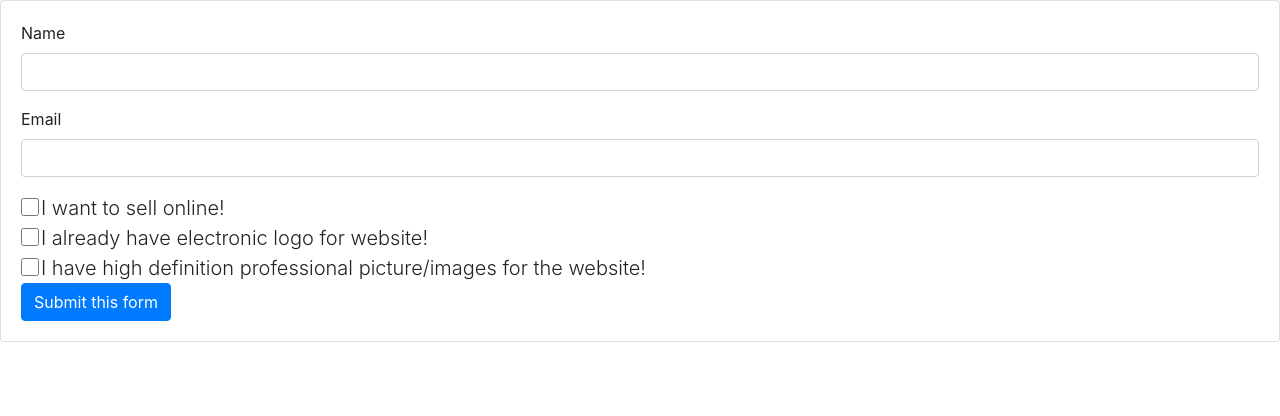
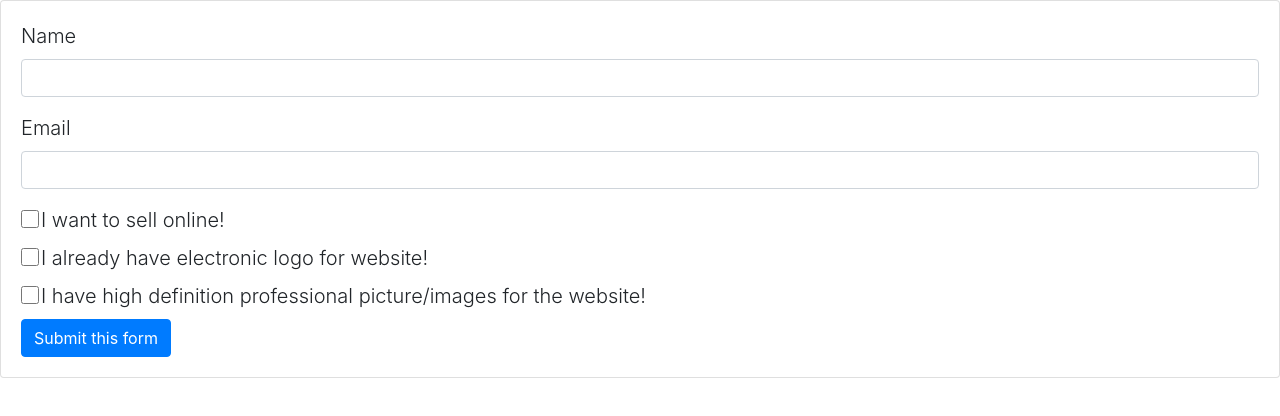
Before and after one commit to waytodo/web, a plain HTML site: page contact.html in a window 1280 px wide. Drawn offline with nearby package versions, Linux system fonts and the light colour scheme.

Commit message:
Update contact.html

```diff
--- a/contact.html
+++ b/contact.html
@@ -19,12 +19,12 @@
     <div class="card card-body">
         <form netlify>
             <div class="form-group">
-                <label for="name">Name</label>
+                <label for="name" class="lead">Name</label>
                 <input type="text" class="form-control" name="name" id="name" aria-describedby="enter your name"
                     placeholder="">
             </div>
             <div class="form-group">
-                <label for="email">Email</label>
+                <label for="email" class="lead">Email</label>
                 <input type="email" class="form-control" name="email" id="email" aria-describedby="" placeholder="">
             </div>
             <div class="form-check">
@@ -33,19 +33,19 @@
                     I want to sell online!
                 </label>
             </div>
-            <div class="form-check">
+            <div class="form-check mt-2">
                 <label class="form-check-label lead">
                     <input type="checkbox" class="form-check-input" name="logo" id="logo" value="i have electronic logo">
                     I already have electronic logo for website!
                 </label>
             </div>
-            <div class="form-check">
+            <div class="form-check mt-2">
               <label class="form-check-label lead">
                 <input type="checkbox" class="form-check-input" name="pictures" id="pictures" value="I have high definition pictures for website">
                 I have high definition professional picture/images for the website!
               </label>
             </div>
-            <button type="submit" class="btn btn-primary">Submit this form</button>
+            <button type="submit" class="btn btn-primary mt-2">Submit this form</button>
         </form>
     </div>
     <!-- Optional JavaScript -->
```
